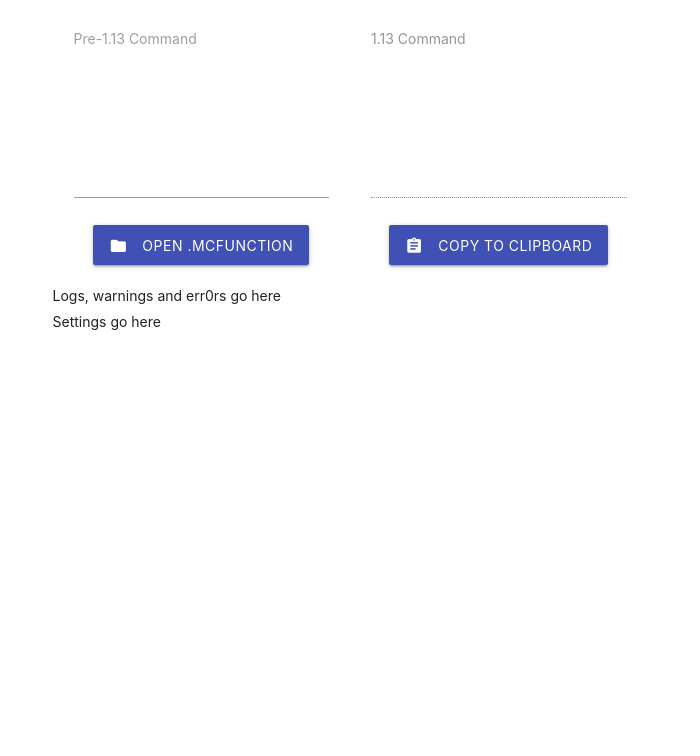
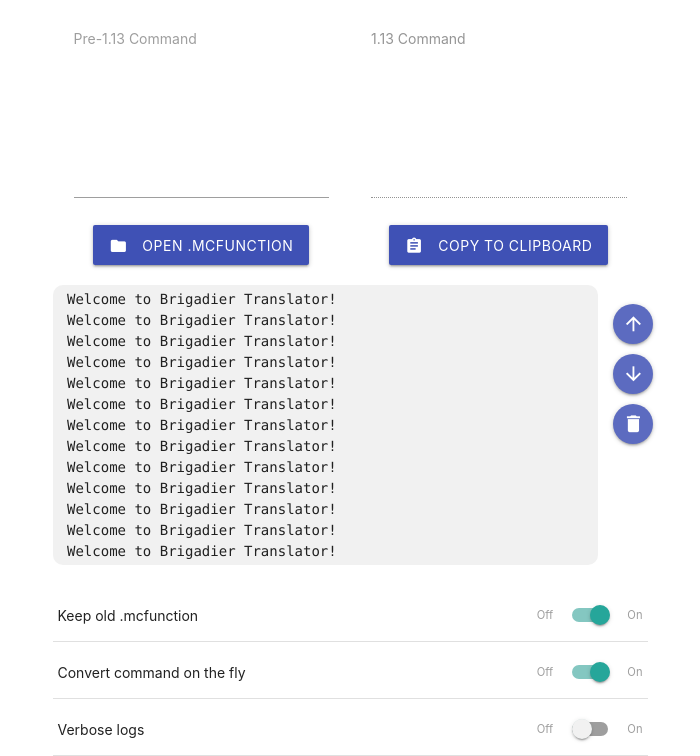
Before and after one commit to KeyboardSmashers/brigadier-translator, an Electron app: page index.html in a window 700 px wide. Shown: the part 115-871 px from the top of the page. Before the commit the page ends 800 px from the top, so only its background shows below. Drawn offline with nearby package versions, Linux system fonts and the light colour scheme.

Commit message:
Settings menu & logs menu

```diff
--- a/index.html
+++ b/index.html
@@ -79,11 +79,118 @@
     </div>
 
     <div id="logs-menu" class="container main">
-        Logs, warnings and err0rs go here
+        <div class="row">
+            <div class="col s11 logs hoverable">
+                <div id="logs" class="logs-text">
+                    Welcome to Brigadier Translator!<br>
+                    Welcome to Brigadier Translator!<br>
+                    Welcome to Brigadier Translator!<br>
+                    Welcome to Brigadier Translator!<br>
+                    Welcome to Brigadier Translator!<br>
+                    Welcome to Brigadier Translator!<br>
+                    Welcome to Brigadier Translator!<br>
+                    Welcome to Brigadier Translator!<br>
+                    Welcome to Brigadier Translator!<br>
+                    Welcome to Brigadier Translator!<br>
+                    Welcome to Brigadier Translator!<br>
+                    Welcome to Brigadier Translator!<br>
+                    Welcome to Brigadier Translator!<br>
+                    Welcome to Brigadier Translator!<br>
+                    Welcome to Brigadier Translator!<br>
+                    Welcome to Brigadier Translator!<br>
+                    Welcome to Brigadier Translator!<br>
+                    Welcome to Brigadier Translator!<br>
+                    Welcome to Brigadier Translator!<br>
+                    Welcome to Brigadier Translator!<br>
+                    Welcome to Brigadier Translator!<br>
+                    Welcome to Brigadier Translator!<br>
+                </div>
+            </div>
+            <div class="col s1">
+                <ul>
+                    <li class="btn-padded">
+                        <a id="logs-up-btn" class="btn-floating waves-effect waves-light indigo lighten-1">
+                            <i class="material-icons">arrow_upward</i>
+                        </a>
+                    </li>
+                    <li class="btn-padded">
+                        <a id="logs-up-btn" class="btn-floating waves-effect waves-light indigo lighten-1">
+                            <i class="material-icons">arrow_downward</i>
+                        </a>
+                    </li>
+                    <li class="btn-padded">
+                        <a id="logs-up-btn" class="btn-floating waves-effect waves-light indigo lighten-1">
+                            <i class="material-icons">delete</i>
+                        </a>
+                    </li>
+                </ul>
+            </div>
+        </div>
+
     </div>
 
     <div id="settings-menu" class="container main">
-        Settings go here
+        <table>
+            <tbody>
+                <tr>
+                    <td>
+                        <div class="option-text">
+                            <span class="tooltipped" data-position="top" data-tooltip="Before converting a .mcfunction, BT will make a copy of the old file">
+                                Keep old .mcfunction
+                            </span>
+                        </div>
+                    </td>
+                    <td>
+                        <div class="switch right">
+                            <label>
+                                Off
+                                <input id="keep-old-mcfunction-in" type="checkbox" checked>
+                                <span id="keep-old-mcfunction-lever" class="lever"></span>
+                                On
+                            </label>
+                        </div>
+                    </td>
+                </tr>
+                <tr>
+                    <td>
+                        <div class="option-text">
+                            <span class="tooltipped" data-position="top" data-tooltip="If off, BT will only convert the command upon pressing Enter">
+                                Convert command on the fly
+                            </span>
+                        </div>
+                    </td>
+                    <td>
+                        <div class="switch right">
+                            <label>
+                                Off
+                                <input id="convert-command-in" type="checkbox" checked>
+                                <span id="convert-command-lever" class="lever"></span>
+                                On
+                            </label>
+                        </div>
+                    </td>
+                </tr>
+                <tr>
+                    <td>
+                        <div class="option-text">
+                            <span class="tooltipped" data-position="top" data-tooltip="For those who like eating information for breakfast">
+                                Verbose logs
+                            </span>
+                        </div>
+                    </td>
+                    <td>
+                        <div class="switch right">
+                            <label>
+                                Off
+                                <input id="verbose-logs-in" type="checkbox">
+                                <span id="verbose-logs-lever" class="lever"></span>
+                                On
+                            </label>
+                        </div>
+                    </td>
+                </tr>
+            </tbody>
+        </table>
     </div>
 
 
--- a/resources/css/style.css
+++ b/resources/css/style.css
@@ -79,3 +79,25 @@ textarea.materialize-textarea {
 .stretch-width {
     width: 100vw !important;
 }
+
+.option-text {
+    padding-top: 5px;
+}
+
+.logs {
+
+    overflow-y: scroll;
+    height: 40vw;
+    background-color: #f1f1f1;
+    border: 5px #f1f1f1;
+    border-radius: 10px;
+}
+
+.logs-text {
+    font-family: "Lucida Console", monospace;
+    padding: 4px;
+}
+
+.btn-padded {
+    padding: 5px;
+}
--- a/resources/js/modules/core.js
+++ b/resources/js/modules/core.js
@@ -1,6 +1,6 @@
 let commandSyntaxDictionary = {};
 
-export default class Translator {
+class Translator {
     static translate(command) {
 
     }
@@ -39,3 +39,5 @@ export default class Translator {
 
     }
 }
+
+exports.Translator = Translator;
```
